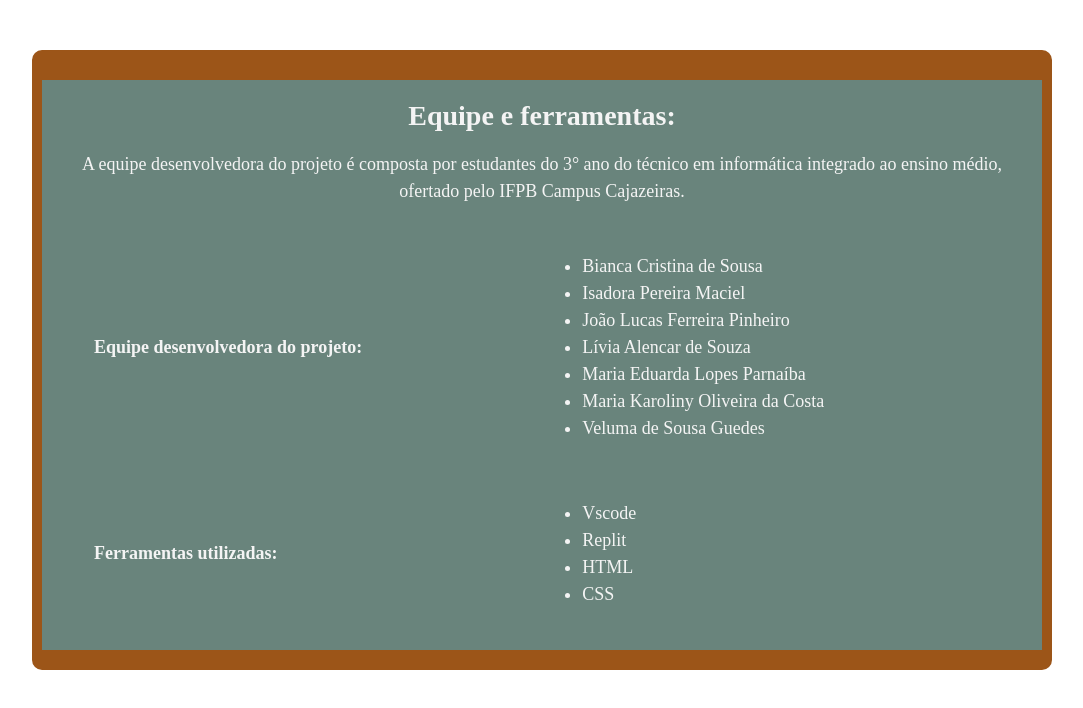
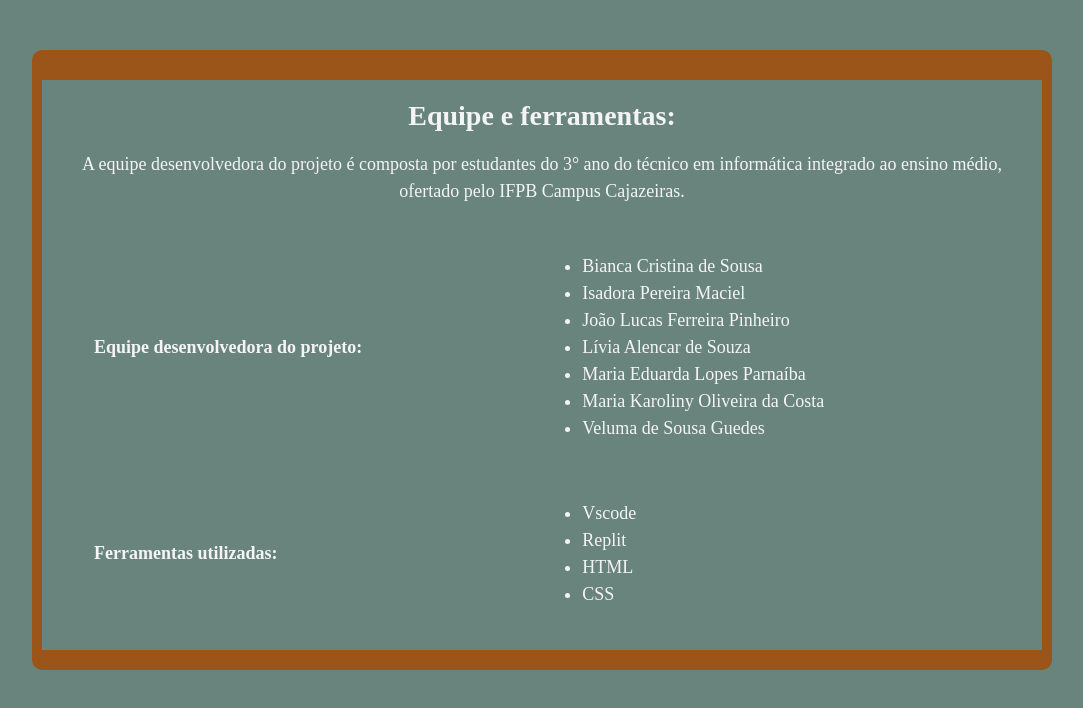
Before and after one commit to MariaKaroliny1/biologia, a plain HTML site: page sobre.html in a window 1280 px wide. Shown: the whole page, without its empty margins (98-1181 px from the left). Drawn offline with Linux system fonts and the light colour scheme.

Commit message:
Update sobre.html

```diff
--- a/sobre.html
+++ b/sobre.html
@@ -8,7 +8,7 @@
         <style>
         body {
                 font-family: 'Charis SIL', serif;
-                background-color: #ffffff;
+                background-color: #69847c;
                 color: #f4f4f4;
                 text-align: center;
             }
```
